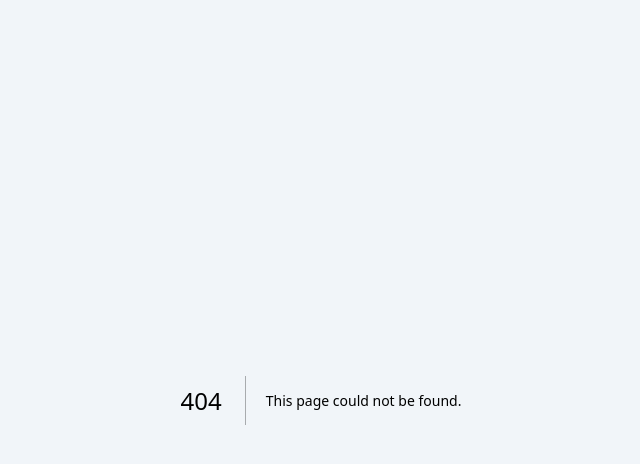
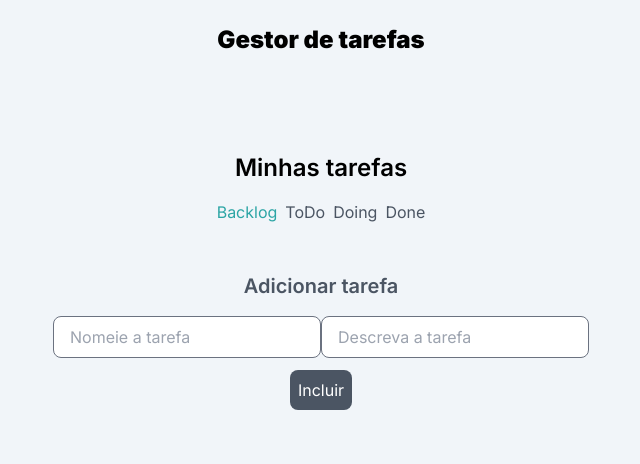
Before and after one commit to CaioSanches7777777/Aula-WEB-2024-frontend, a Next.js app: page /tasks in a window 1280 px wide. Before the commit this address had no page. Shown: the top 464 px of the page, without its empty margins (319-959 px from the left). Built offline with nearby package versions, Linux system fonts and the light colour scheme.

Commit message:
união back + front end

```diff
--- a/app/layout.tsx
+++ b/app/layout.tsx
@@ -1,3 +1,4 @@
+import AuthProvider from "@/context/AuthContext";
 import type { Metadata } from "next";
 import { Inter } from "next/font/google";
 import "./globals.css";
@@ -16,7 +17,13 @@ export default function RootLayout({
 }>) {
   return (
     <html lang="pt_br">
-      <body className={`bg-slate-100 ${inter.className}`}>{children}</body>
+
+      <body className={`bg-slate-100 ${inter.className}`}>
+        <AuthProvider>
+          {children}
+        </AuthProvider>
+
+      </body>
     </html>
   );
 }
--- /dev/null
+++ b/app/login/page.tsx
@@ -0,0 +1,31 @@
+"use client"
+
+import { AuthContext, SignIdData } from "@/context/AuthContext";
+import { useContext } from "react";
+import { useForm } from "react-hook-form";
+
+const Login = async ({}) => {
+    const {register, handleSubmit} = useForm<SignIdData>();
+    const { login } = useContext(AuthContext);
+
+    const handleLogin = async(data: SignIdData) => {
+        await login(data);
+    }
+
+    return (
+        <div className="grid place-items-center">
+            <form className="flex flex-col" onSubmit={handleSubmit(handleLogin)}>
+                <label htmlFor="username">Usuário</label>
+                <input type="text" name="username" id="username" placeholder="username"></input>
+
+                <label htmlFor="password">Senha</label>
+                <input type="text" name="password" id="password" placeholder="password"></input>
+
+                <input type="submit" value="Acessar"></input>
+            </form>
+            <p>{resultado}</p>
+        </div>
+    )
+}
+
+export default Login;
--- a/app/page.tsx
+++ b/app/page.tsx
@@ -1,20 +1,7 @@
-import AddTask from "@/components/AddTask";
-import ListTask from "@/components/ListTask";
-import TaskList from "@/components/ListTask";
-import { TaskContextProvider } from "@/context/TaskContext";
-
 export default function Home() {
     return(
         <main className="h-screen">
-            <h1 className="text-2xl sm:text4xl font-black traking-wide text-center pt-6 pb-10 sm:pb-24">Gestor de tarefas</h1>
-
-            <div className="grid place-items-center">
-                <TaskContextProvider>
-                    <ListTask />
-                    <AddTask />
-                </TaskContextProvider>
-            </div>
-
+            <h1 className="text-2xl sm:text4xl font-black traking-wide text-center pt-6 pb-10 sm:pb-24">Home Page</h1>
         </main>
     );
 }
--- /dev/null
+++ b/app/tasks/page.tsx
@@ -0,0 +1,21 @@
+import AddTask from "@/components/AddTask";
+import ListTask from "@/components/ListTask";
+import TaskList from "@/components/ListTask";
+import { TaskContextProvider } from "@/context/TaskContext";
+
+const Tasks = ({}) => {
+    return(
+        <main className="h-screen">
+            <h1 className="text-2xl sm:text4xl font-black traking-wide text-center pt-6 pb-10 sm:pb-24">Gestor de tarefas</h1>
+
+            <div className="grid place-items-center">
+                <TaskContextProvider>
+                    <ListTask />
+                    <AddTask />
+                </TaskContextProvider>
+            </div>
+
+        </main>
+    );
+}
+export default Tasks;
--- a/components/DescribeTask.tsx
+++ b/components/DescribeTask.tsx
@@ -1,4 +1,6 @@
 'use client'
+
+//teste para fazer a descrição da task aparecer do mesmo jeito que quando uma nova task é inserida
 
 import React, { useContext, useState } from "react";
 import { TaskContext, Task, Stage } from "@/context/TaskContext";
--- a/components/ListTask.tsx
+++ b/components/ListTask.tsx
@@ -56,6 +56,7 @@ const ListTask = ({}) => {
 
                     <li key={index} className="flex flex-center gap-2 mb-2 text-center">
 
+                        <div className="flex flex-center gap-2 mb-2 text-center" >
                             <button >
                                 <svg width="20px" height="20px" viewBox="0 0 24 24" fill="none" xmlns="http://www.w3.org/2000/svg">
                                     <path d="M9 12H15" stroke="#323232" stroke-width="1.5" stroke-linecap="round" stroke-linejoin="round"/>
@@ -79,8 +80,9 @@ const ListTask = ({}) => {
                                     <path fill="fff" d="M18 6L17.1991 18.0129C17.129 19.065 17.0939 19.5911 16.8667 19.99C16.6666 20.3412 16.3648 20.6235 16.0011 20.7998C15.588 21 15.0607 21 14.0062 21H9.99377C8.93927 21 8.41202 21 7.99889 20.7998C7.63517 20.6235 7.33339 20.3412 7.13332 19.99C6.90607 19.5911 6.871 19.065 6.80086 18.0129L6 6M4 6H20M16 6L15.7294 5.18807C15.4671 4.40125 15.3359 4.00784 15.0927 3.71698C14.8779 3.46013 14.6021 3.26132 14.2905 3.13878C13.9376 3 13.523 3 12.6936 3H11.3064C10.477 3 10.0624 3 9.70951 3.13878C9.39792 3.26132 9.12208 3.46013 8.90729 3.71698C8.66405 4.00784 8.53292 4.40125 8.27064 5.18807L8 6M14 10V17M10 10V17" stroke="gray" strokeWidth="1" strokeLinecap="round" strokeLinejoin="round"/>
                                 </svg>
                             </button>
+                        </div>
 
-                        <div className="display-none ">
+                        <div style={{display: 'none'}}>
                             {task.description}
                         </div>
 
--- /dev/null
+++ b/context/AuthContext.tsx
@@ -0,0 +1,35 @@
+"use client"
+
+import { createContext, useState } from "react";
+
+export type SignIdData = {
+    username: string;
+    password: string;
+}
+
+type AuthContextType = {
+    login: (data: SignIdData) => void;
+    resultado: string;
+}
+
+export const AuthContext = createContext({} as AuthContextType);
+
+export default function AuthProvider( {children}: {children: React.ReactNode}){
+
+    const [resultado, setResultado] = useState<string | null>(null)
+
+    async function login({username, password}: SignIdData) {
+        const result = await fetch('http://127.0.0.1:5000/auth',{   //ver se esse é o url correto do backend usado para registrar o usuario
+            method: 'POST',
+            body: JSON.stringify({username, password})
+        });
+        const token = await result.json();
+
+        setResultado(token);
+    }
+    return (
+        <AuthContext.Provider value={{login, resultado}}>
+            {children}
+        </AuthContext.Provider>
+    );
+};
--- a/package.json
+++ b/package.json
@@ -12,7 +12,8 @@
     "next": "14.2.3",
     "react": "^18",
     "react-dom": "^18",
-    "react-dropdown-select": "^4.11.2"
+    "react-dropdown-select": "^4.11.2",
+    "react-hook-form": "^7.51.4"
   },
   "devDependencies": {
     "@types/node": "^20",
```
Also changed, not shown: 2 other files (tests, documents, lock files or other folders). Lines whose indentation alone changed are shown as unchanged.
